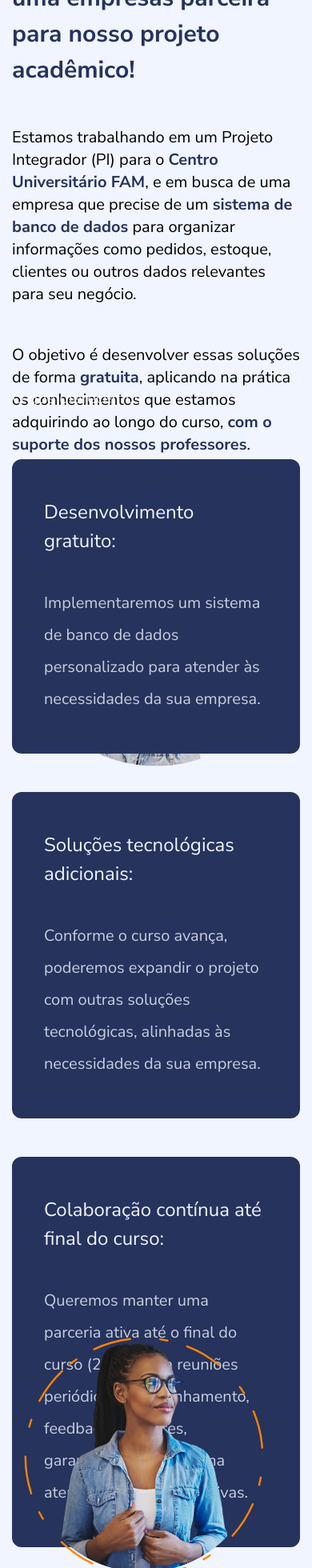
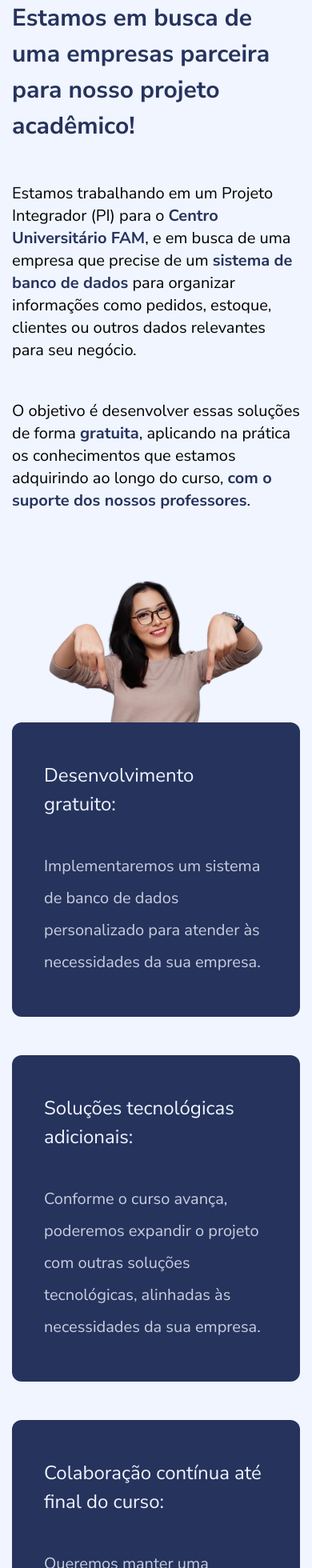
Before and after one commit to ArielSpencer/lp-projeto-academico, a Next.js app: page / in a window 390 px wide. Shown: the top 1960 px of the page at 80% size. Built offline with nearby package versions, Linux system fonts and the light colour scheme.

Commit message:
feat: add responsive design to landing page

```diff
--- a/app/page.jsx
+++ b/app/page.jsx
@@ -61,20 +61,32 @@ const Home = () => {
   };
 
   return (
-    <main className="flex flex-col py-6">
-      <div className="flex items-center h-[100vh]">
-        <div className="container mx-auto flex flex-col xl:flex-row items-center gap-8 xl:gap-12">
+    <main className="flex flex-col">
+
+      <div className="hidden md:inline-flex py-5 px-10 lg:py-10 lg:px-20 xl:hidden">
+        <h1 className="text-4xl text-secondary font-bold leading-normal">
+          Estamos em busca de uma empresas parceira para nosso projeto acadêmico!
+        </h1>
+      </div>
+
+      <div className="flex h-[107vh] md:h-[70vh] xl:h-[100vh] md:pb-10">
+        <div className="container mx-auto flex flex-col md:flex-row items-center xl:mr-0 xl:ml-[10%]">
+
           <div className="text-xl flex-1 flex flex-col gap-12">
-            <h2 className="text-3xl text-secondary font-bold leading-none group-hover:text-accent transition-all duration-500 leading-normal">
+            <h2 className="md:hidden xl:inline-flex text-3xl text-secondary font-bold leading-normal">
               Estamos em busca de uma empresas parceira para nosso projeto acadêmico!
             </h2>
-            <p>Estamos trabalhando em um Projeto Integrador (PI) para o <Rel>Centro Universitário FAM</Rel>, e em busca de uma empresa que precise de um <Rel>sistema de banco de dados</Rel> para organizar informações como pedidos, estoque, clientes ou outros dados relevantes para seu negócio.</p>
-            <p>O objetivo é desenvolver essas soluções de forma <Rel>gratuita</Rel>, aplicando na prática os conhecimentos que estamos adquirindo ao longo do curso, <Rel>com o suporte dos nossos professores</Rel>.</p>
+            <p className="md:w-[80%]">Estamos trabalhando em um Projeto Integrador (PI) para o <Rel>Centro Universitário FAM</Rel>, e em busca de uma empresa que precise de um <Rel>sistema de banco de dados</Rel> para organizar informações como pedidos, estoque, clientes ou outros dados relevantes para seu negócio.</p>
+            <p className="md:w-[80%]">O objetivo é desenvolver essas soluções de forma <Rel>gratuita</Rel>, aplicando na prática os conhecimentos que estamos adquirindo ao longo do curso, <Rel>com o suporte dos nossos professores</Rel>.</p>
           </div>
 
-          <div className="flex-1 h-auto">
+          <div className="flex-1 h-auto z-1">
             <Image
-              src="/assets/banner-projeto-intregrador-fam.webp"
+              src={
+                window.innerWidth < 768
+                  ? "/assets/banner-projeto-intregrador-fam-mobile.webp"
+                  : "/assets/banner-projeto-intregrador-fam.webp"
+              }
               priority
               quality={100}
               alt="Projeto integrador FAM"
@@ -84,15 +96,12 @@ const Home = () => {
               height={498}
             />
           </div>
+
         </div>
       </div>
 
-      <div className="container mx-auto pb-20">
-        <div className="flex flex-col items-center gap-[30px]">
-          <div className="flex-1 flex flex-col gap-12 items-center xl:justify-end order-1 xl:order-none mb-8 xl:mb-0">
-            <div className="h-[80vh] flex flex-col justify-center gap-8 text-white/80">
-              <h2 className="h2 mb-6">O que oferecemos:</h2>
-              <ul className="flex flex-col text-primary/80 xl:flex-row gap-12">
+      <div className="h-full container mx-auto h-[100vh] z-2">
+        <ul className="flex flex-col text-primary/80 xl:flex-row gap-12 xl:gap-6">
           <li className="flex-1 bg-secondary py-12 px-10 rounded-xl flex flex-col justify-start lg:items-start gap-10">
             <h3 className="text-2xl text-primary leading-normal">Desenvolvimento gratuito:</h3>
             <p>Implementaremos um sistema de banco de dados personalizado para atender às necessidades da sua empresa.</p>
@@ -108,41 +117,41 @@ const Home = () => {
         </ul>
       </div>
 
-            <div className="h-[90vh] container mx-auto flex flex-col xl:flex-row items-start gap-8 xl:gap-20 pt-20">
-              <div className="w-auto xl:order-none mb-8 xl:mb-0">
+      <div className="flex flex-col lg:h-[80vh] xl:h-[110vh] lg:flex-row lg:px-20 lg:items-center">
+        <div className="w-auto h-auto container flex flex-col md:flex-row py-8 mt-10 lg:flex-1">
           <Photo
-                  src="/assets/buscamos-empresas-parceiras-projeto-intregrador-fam.webp"
+            src={
+              window.innerWidth < 960
+                ? "/assets/buscamos-empresas-parceiras-projeto-intregrador-fam-mobile.webp"
+                : "/assets/buscamos-empresas-parceiras-projeto-intregrador-fam.webp"
+            }
             alt="Buscamos empresas parceiras para projeto intregrador fam"
           />
         </div>
 
-              <div className="flex-1 flex flex-col py-10">
+        <div className="container text-center lg:text-left flex flex-col pt-10 lg:flex-1">
           <h2 className="text-3xl text-secondary font-bold mb-10">O que buscamos:</h2>
           <ul className="flex flex-col gap-8">
             <li>
-                    <Rel>Empresas de pequeno ou médio porte:</Rel> Especialmente aquelas que estão começando e precisam de apoio na organização de seus dados.
+              <Rel>Empresas de pequeno ou médio porte:</Rel><br /> Especialmente aquelas que estão começando e precisam de apoio na organização de seus dados.
             </li>
             <li>
-                    <Rel>Disposição para colaborar:</Rel> Buscamos empresas dispostas a nos fornecer feedbacks regulares e a participar ativamente do processo de desenvolvimento.
+              <Rel>Disposição para colaborar:</Rel><br /> Buscamos empresas dispostas a nos fornecer feedbacks regulares e a participar ativamente do processo de desenvolvimento.
             </li>
             <li>
-                    <Rel>Dúvidas?</Rel> Entre em contato <a className="hover:text-accent cursor-pointer" href="https://wa.me/5511991007079/">(11) 99100-7079</a>
+              <Rel>Dúvidas?</Rel><br /> Entre em contato <a className="hover:text-accent cursor-pointer" href="https://wa.me/5511991007079/">(11) 99100-7079</a>
             </li>
           </ul>
         </div>
-
       </div>
 
-          </div>
-        </div>
-
-        <div className="xl:w-[100%] order-3 xl:order-none py-20">
+      <div className="xl:w-[100%] xl:order-none pt-20 xl:p-20">
         <form
           onSubmit={sendEmail}
-            className="flex flex-col gap-6 p-10 bg-secondary rounded-xl"
+          className="flex flex-col gap-6 p-10 bg-secondary xl:rounded-xl"
         >
-            <h3 className="text-3xl text-center text-accent">&mdash; Inscreva-se para participar da seletiva &mdash;</h3>
-            <p className="text-xl text-primary pt-10">Como podemos entrar em contato com você:</p>
+          <h2 className="text-4xl text-center text-accent">Participe da Seletiva</h2>
+          <p className="text-xl text-primary pt-10">Como podemos contatar você:</p>
           <div className="grid grid-cols-1 md:grid-cols-2 gap-6">
             <Input
               type="text"
@@ -165,10 +174,11 @@ const Home = () => {
               value={email}
               onChange={(e) => setEmail(e.target.value)}
               minlength="5"
+              maxlength="50"
               required
             />
             <Input
-                type="text"
+              type="number"
               placeholder="whatsapp"
               value={phone}
               onChange={(e) => setPhone(e.target.value)}
@@ -212,7 +222,7 @@ const Home = () => {
               value={dataLog}
               onChange={(e) => setDataLog(e.target.value)}
               minlength="10"
-                maxlength="18"
+              maxlength="200"
               required
             />
             <Input
@@ -221,7 +231,7 @@ const Home = () => {
               value={dailyUse}
               onChange={(e) => setDailyUse(e.target.value)}
               minlength="10"
-                maxlength="18"
+              maxlength="200"
               required
             />
             <Input
@@ -230,7 +240,7 @@ const Home = () => {
               value={growthExp}
               onChange={(e) => setGrowthExp(e.target.value)}
               minlength="10"
-                maxlength="18"
+              maxlength="200"
               required
             />
             <Input
@@ -239,34 +249,40 @@ const Home = () => {
               value={challenge}
               onChange={(e) => setChallenge(e.target.value)}
               minlength="10"
-                maxlength="18"
+              maxlength="200"
               required
             />
           </div>
-            <p className="text-xl text-primary pt-10">Conte um pouco mais sobre sua empresa:</p>
+          <p className="text-xl text-primary pt-10">Como você descreveria sua empresa:</p>
           <Textarea
-              className="h-[200px]"
+            className="text-xl h-[200px]"
             placeholder="..."
             value={message}
             onChange={(e) => setMessage(e.target.value)}
             minlength="3"
+            maxlength="500"
             required
           />
           <div
-              className="flex flex-row justify-end items-center gap-[30px]"
+            className="flex flex-row justify-end text-primary items-center gap-[30px]"
           >
+            <p className={successMessageVisible ? "text-md" : "hidden"}>Mensagem enviada com sucesso! Em breve estraremos em contato.</p>
             <Button
               size="md"
               className="max-w-40"
             >
               Enviar
             </Button>
-              <p className={successMessageVisible ? "text-sm" : "hidden"}>Mensagem enviada com sucesso! <br />Em breve estraremos em contato.</p>
           </div>
         </form>
       </div>
-      </div>
-      <footer className="text-center cursor-pointer"><p>Ao se cadastrar você concorda com as disposições destes <Rel tp>termos e condições de uso de dados</Rel>.</p></footer>
+
+      <footer className="text-center text-secondary font-bold leading-none hover:text-primary bg-accent/70 py-6 px-2">
+        <a href='#'>
+          Ao se cadastrar você concorda com as disposições destes termos e condições de uso de dados.
+        </a>
+      </footer>
+
     </main>
   )
 }
--- a/components/ui/button.jsx
+++ b/components/ui/button.jsx
@@ -9,7 +9,7 @@ const buttonVariants = cva(
   {
     variants: {
       variant: {
-        default: "bg-accent text-primary hover:bg-accent-hover",
+        default: "bg-accent text-primary hover:bg-accent/70",
         primary: "bg-primary text-white",
         outline: "border border-accent bg-transparent text-accent hover:bg-accent hover:text-primary",
       },
```
Lines whose indentation alone changed are shown as unchanged.
